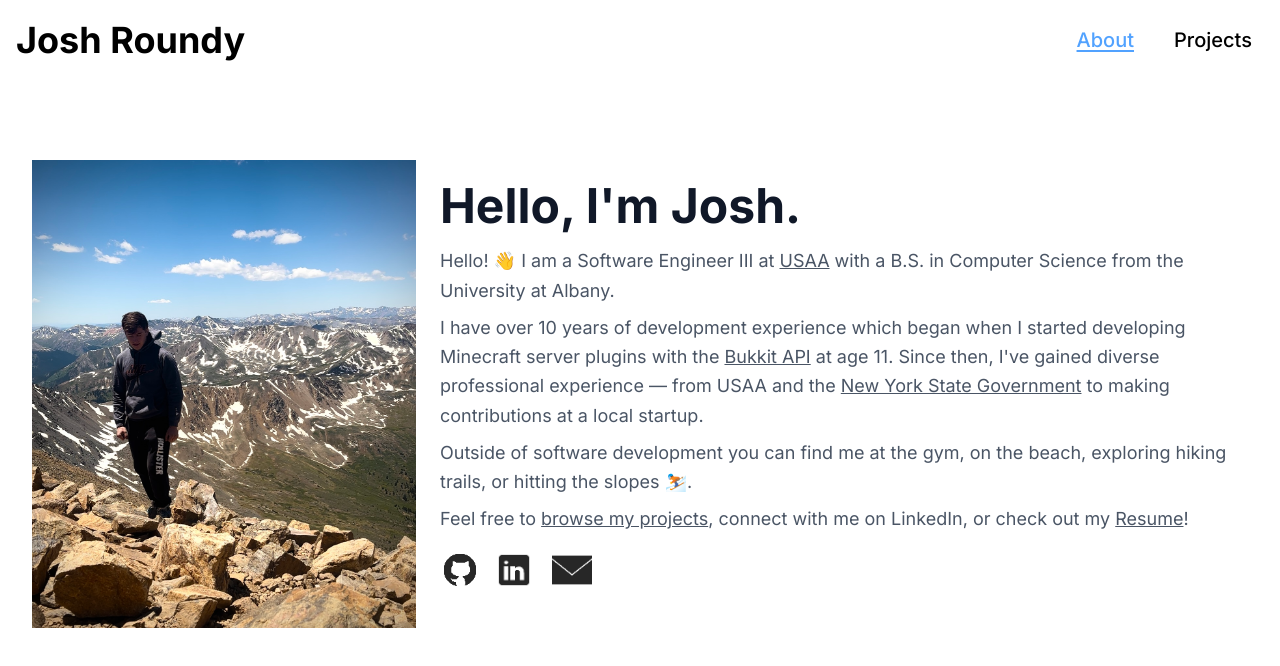
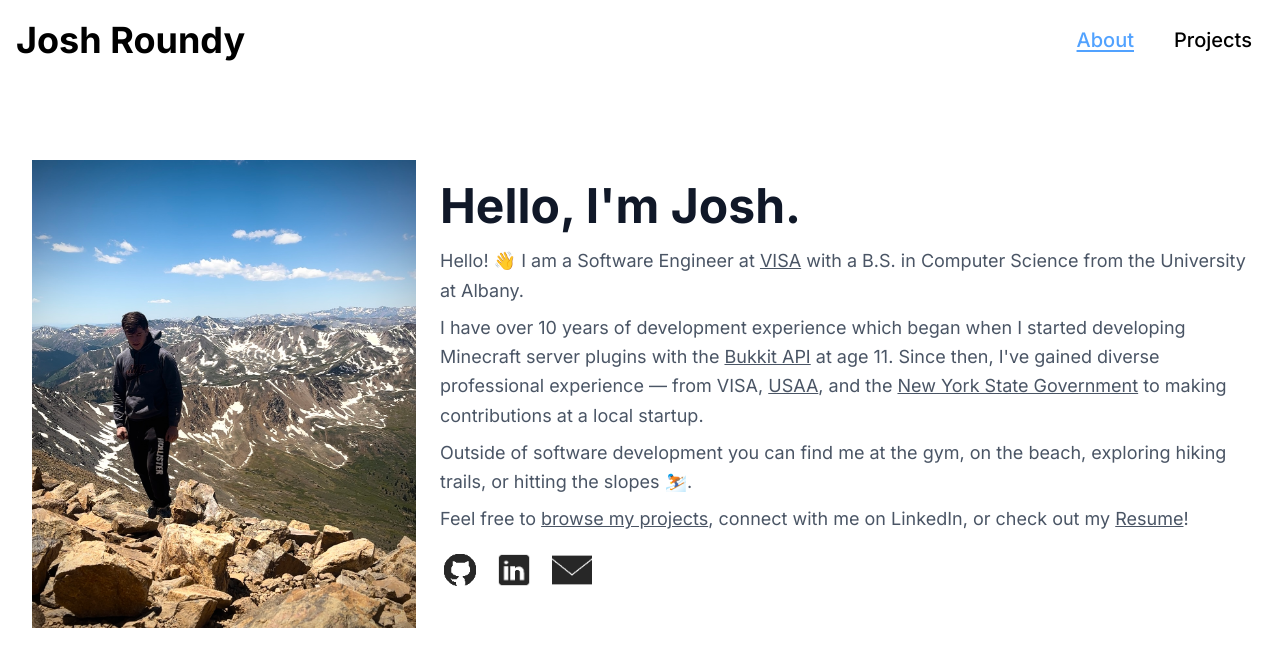
Before and after one commit to joshroundy9/portfolio, a React (Vite) app: page / in a window 1280 px wide. Shown: the top 666 px of the page. Built offline with nearby package versions, Linux system fonts and the light colour scheme; a web font is replaced by a local one.

Commit message:
refactor: update about me bio

```diff
--- a/src/pages/AboutMe.jsx
+++ b/src/pages/AboutMe.jsx
@@ -14,9 +14,9 @@ function AboutMe() {
             <div className="flex flex-col mb-6 justify-start text-start items-start lg:max-w-4xl">
                 <h1 className=" text-3xl md:text-5xl font-bold text-gray-900 mb-4">Hello, I'm Josh.</h1>
                 <p className="text-gray-600 text-lg leading-relaxed">
-                    Hello! 👋 I am a Software Engineer III at <a href='https://www.usaa.com/' target="_blank" className="underline">USAA</a> with a B.S. in Computer Science from the University at Albany.</p>
+                    Hello! 👋 I am a Software Engineer at <a href='https://www.visa.com/' target="_blank" className="underline">VISA</a> with a B.S. in Computer Science from the University at Albany.</p>
                 <p className="text-gray-600 text-lg leading-relaxed mt-2">
-I have over 10 years of development experience which began when I started developing Minecraft server plugins with the <a href='https://dev.bukkit.org/' target="_blank" className="underline">Bukkit API</a> at age 11. Since then, I've gained diverse professional experience — from USAA and the <a href='https://www.ny.gov/' target="_blank" className="underline">New York State Government</a> to making contributions at a local startup. </p>
+I have over 10 years of development experience which began when I started developing Minecraft server plugins with the <a href='https://dev.bukkit.org/' target="_blank" className="underline">Bukkit API</a> at age 11. Since then, I've gained diverse professional experience — from VISA, <a href='https://www.usaa.com/' target="_blank" className="underline">USAA</a>, and the <a href='https://www.ny.gov/' target="_blank" className="underline">New York State Government</a> to making contributions at a local startup. </p>
                 <p className="text-gray-600 text-lg leading-relaxed mt-2">
 Outside of software development you can find me at the gym, on the beach, exploring hiking trails, or hitting the slopes ⛷️.
                 </p>
```
Also changed, not shown: src/assets/cherrymobiletechnicaldesign.png, 1 other file (tests, documents, lock files or other folders).
